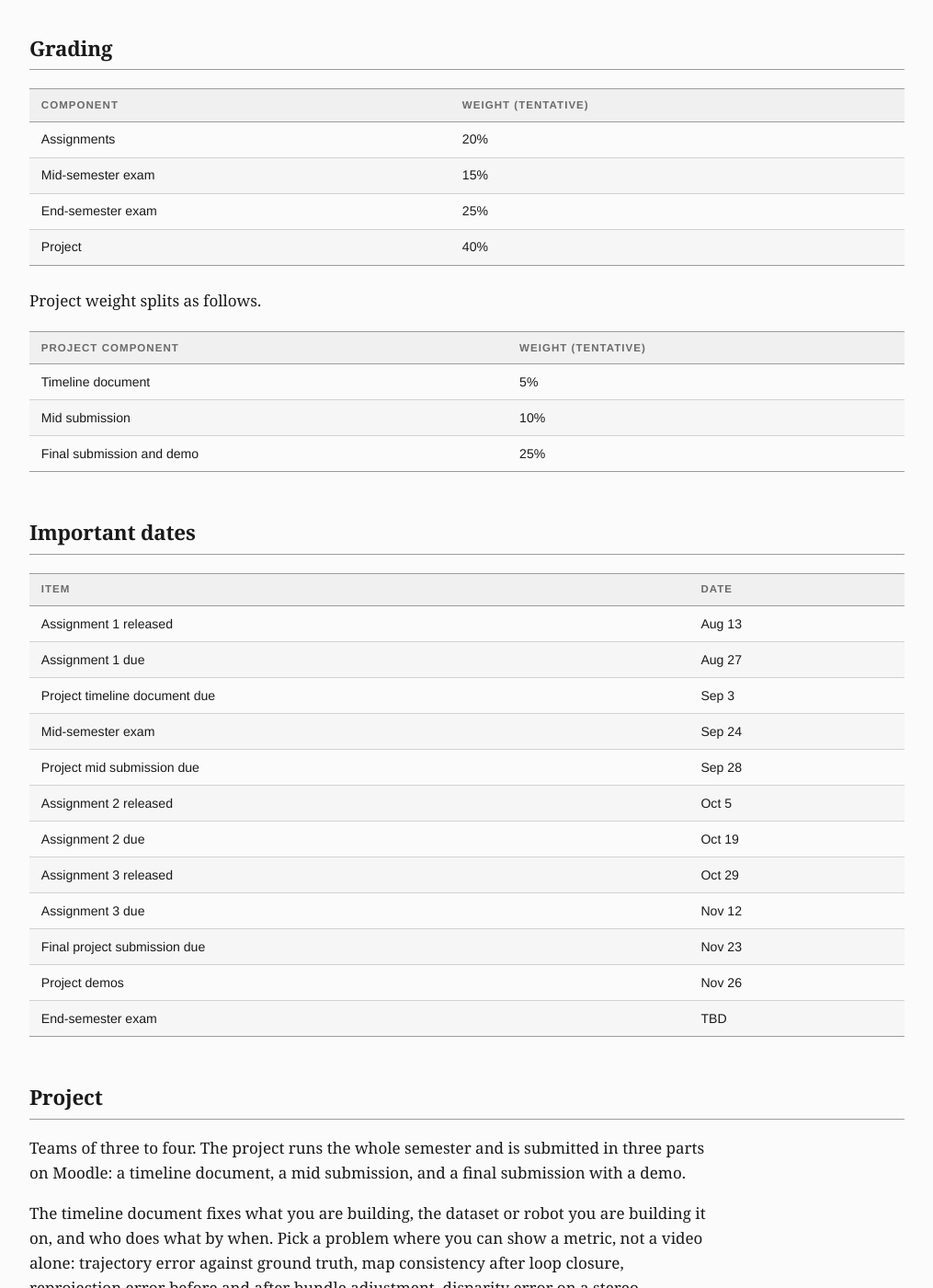
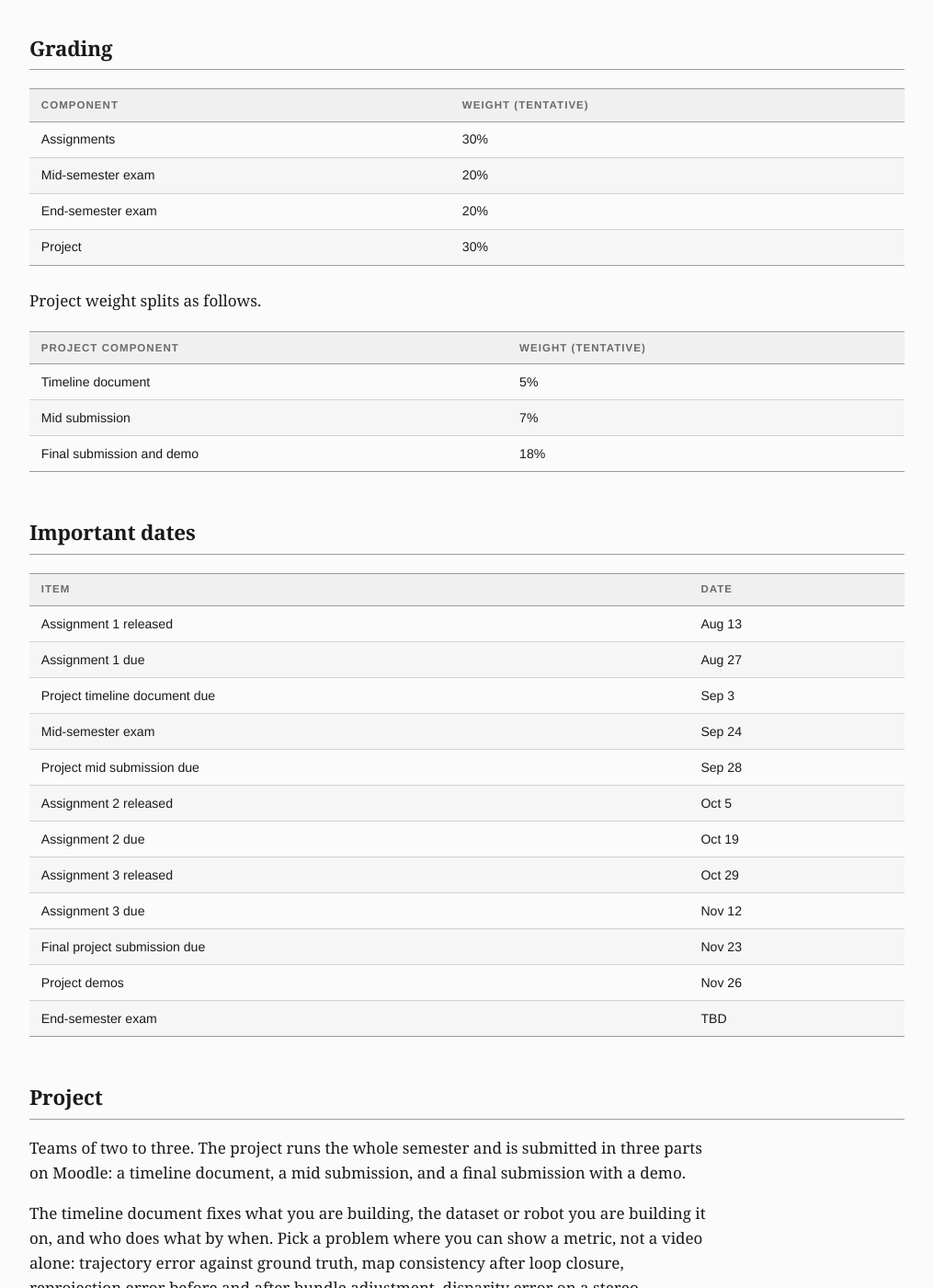
Before and after one commit to Mobile-Robotics-2026/mobile-robotics-2026.github.io, a Jekyll site: the page built from index.md, in a window 1280 px wide and 1400 px high, scrolled down 3852 px. Shown: the whole window at 92% size, without its empty margins (132-1147 px from the left). Built offline with Jekyll 4.4.1, drawn with Linux system fonts in a browser that asks for light colours.

Commit message:
More Info

```diff
--- a/index.md
+++ b/index.md
@@ -113,10 +113,10 @@ than the slot allows.
 
 | Component | Weight (Tentative) |
 | --- | --- |
-| Assignments | 20% |
-| Mid-semester exam | 15% |
-| End-semester exam | 25% |
-| Project | 40% |
+| Assignments | 30% |
+| Mid-semester exam | 20% |
+| End-semester exam | 20% |
+| Project | 30% |
 
 </div>
 
@@ -127,8 +127,8 @@ Project weight splits as follows.
 | Project component | Weight (Tentative) |
 | --- | --- |
 | Timeline document | 5% |
-| Mid submission | 10% |
-| Final submission and demo | 25% |
+| Mid submission | 7% |
+| Final submission and demo | 18% |
 
 </div>
 
@@ -155,7 +155,7 @@ Project weight splits as follows.
 
 ## Project
 
-Teams of three to four. The project runs the whole semester and is submitted in three
+Teams of two to three. The project runs the whole semester and is submitted in three
 parts on Moodle: a timeline document, a mid submission, and a final submission with a
 demo.
 
```
